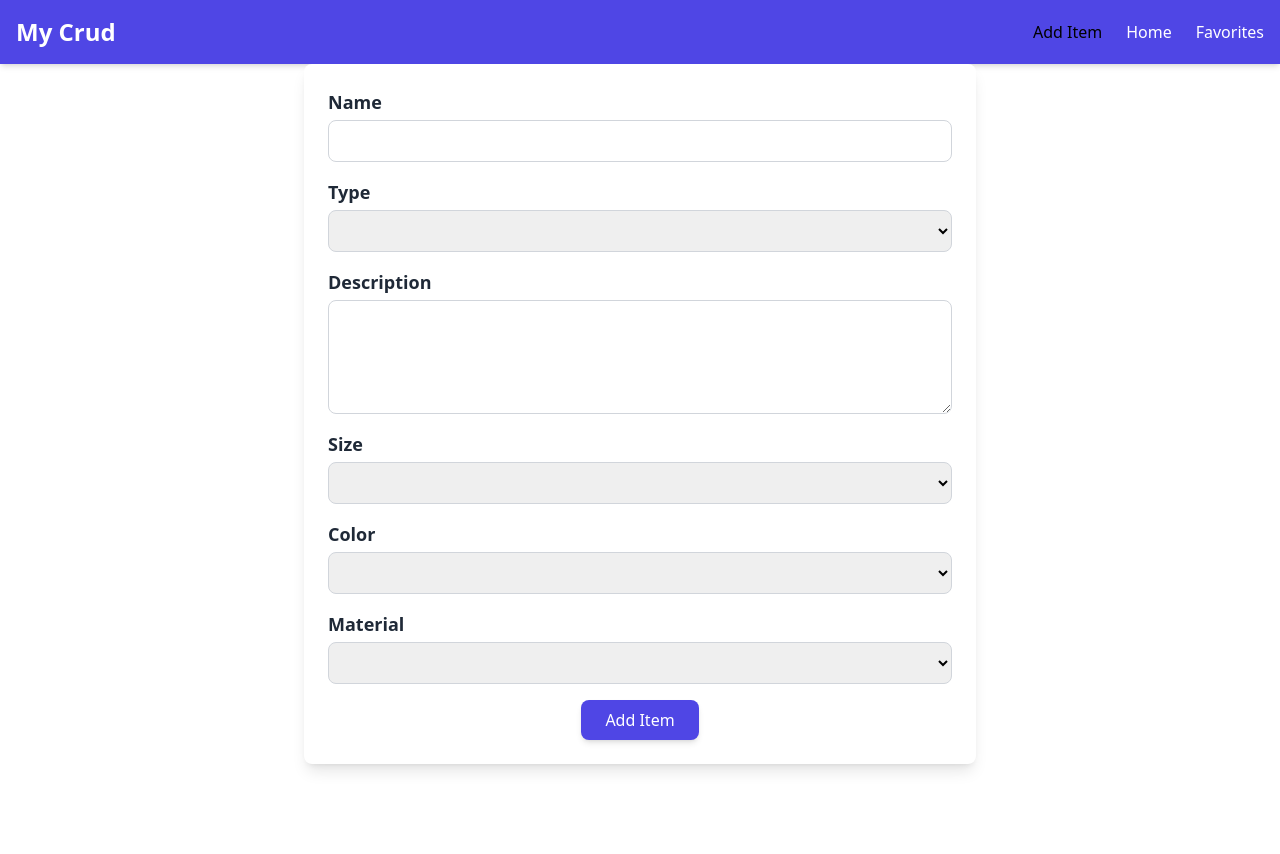
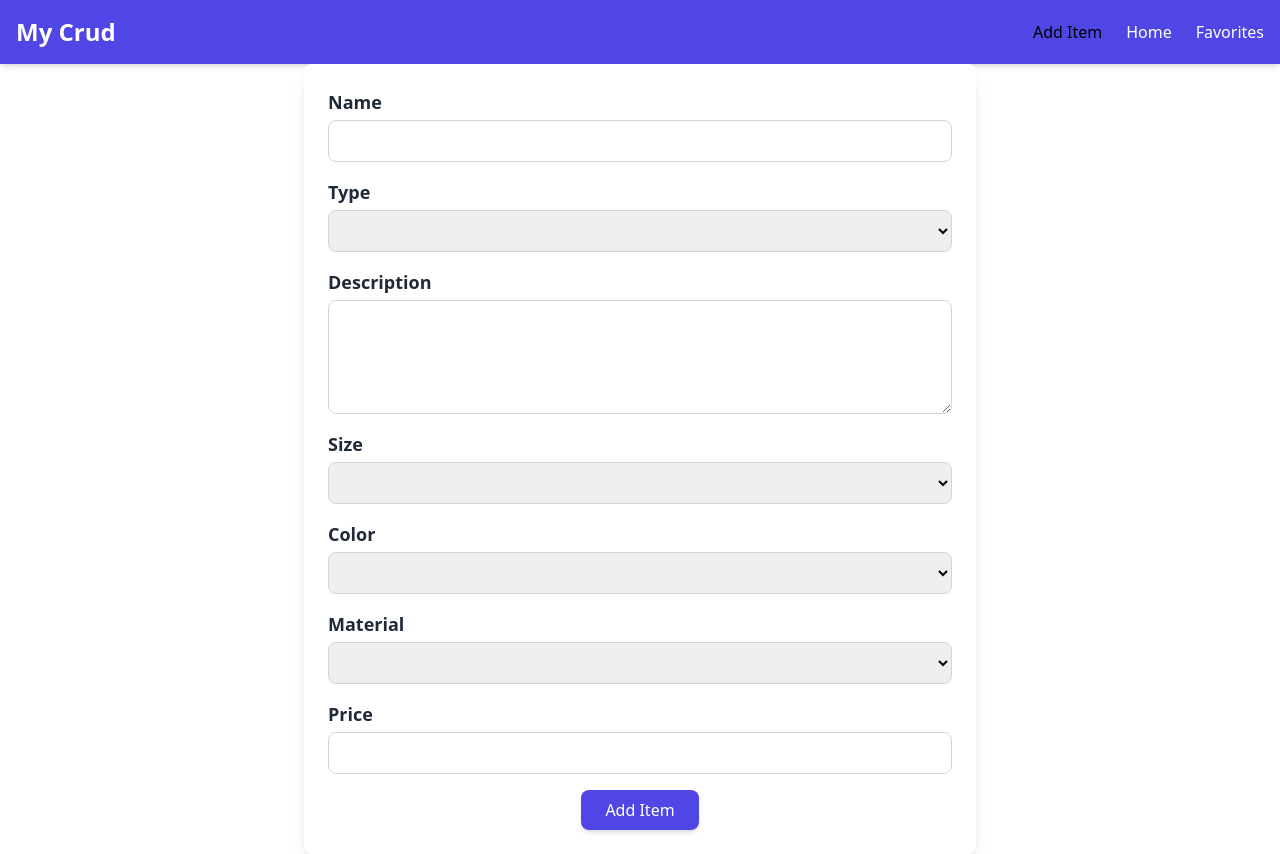
Before and after one commit to FedeAltava/Mycrud, an Angular app: page /add in a window 1280 px wide. Before the commit the page ends 800 px from the top, so only its background shows below. Built offline with nearby package versions, Linux system fonts and the light colour scheme.

Commit message:
price added

```diff
--- a/src/app/add/add.component.html
+++ b/src/app/add/add.component.html
@@ -1,52 +1,115 @@
-<app-header/>
-<form [formGroup]="itemForm" (ngSubmit)="addItem()" class="max-w-2xl mx-auto p-6 bg-white rounded-lg shadow-lg">
+<app-header />
+<form
+  [formGroup]="itemForm"
+  (ngSubmit)="addItem()"
+  class="max-w-2xl mx-auto p-6 bg-white rounded-lg shadow-lg"
+>
+  <div class="mb-4">
+    <label for="name" class="block text-lg font-semibold text-gray-800"
+      >Name</label
+    >
+    <input
+      type="text"
+      formControlName="name"
+      id="name"
+      required
+      class="mt-1 block w-full px-4 py-2 border border-gray-300 rounded-lg focus:ring-2 focus:ring-indigo-500"
+    />
+  </div>
 
   <div class="mb-4">
-    <label for="name" class="block text-lg font-semibold text-gray-800">Name</label>
-    <input type="text" formControlName="name" id="name" required class="mt-1 block w-full px-4 py-2 border border-gray-300 rounded-lg focus:ring-2 focus:ring-indigo-500" />
-  </div>
-
-
-  <div class="mb-4">
-    <label for="type" class="block text-lg font-semibold text-gray-800">Type</label>
-    <select formControlName="type" id="type" required class="mt-1 block w-full px-4 py-2 border border-gray-300 rounded-lg focus:ring-2 focus:ring-indigo-500">
+    <label for="type" class="block text-lg font-semibold text-gray-800"
+      >Type</label
+    >
+    <select
+      formControlName="type"
+      id="type"
+      required
+      class="mt-1 block w-full px-4 py-2 border border-gray-300 rounded-lg focus:ring-2 focus:ring-indigo-500"
+    >
       <option *ngFor="let type of types" [value]="type">{{ type }}</option>
     </select>
   </div>
 
+  <div class="mb-4">
+    <label for="description" class="block text-lg font-semibold text-gray-800"
+      >Description</label
+    >
+    <textarea
+      formControlName="description"
+      id="description"
+      required
+      rows="4"
+      maxlength="250"
+      class="mt-1 block w-full px-4 py-2 border border-gray-300 rounded-lg focus:ring-2 focus:ring-indigo-500"
+    ></textarea>
+  </div>
 
   <div class="mb-4">
-    <label for="description" class="block text-lg font-semibold text-gray-800">Description</label>
-    <textarea formControlName="description" id="description" required rows="4"  maxlength="250" class="mt-1 block w-full px-4 py-2 border border-gray-300 rounded-lg focus:ring-2 focus:ring-indigo-500"></textarea>
-  </div>
-
-
-  <div class="mb-4">
-    <label for="size" class="block text-lg font-semibold text-gray-800">Size</label>
-    <select formControlName="size" id="size" required class="mt-1 block w-full px-4 py-2 border border-gray-300 rounded-lg focus:ring-2 focus:ring-indigo-500">
+    <label for="size" class="block text-lg font-semibold text-gray-800"
+      >Size</label
+    >
+    <select
+      formControlName="size"
+      id="size"
+      required
+      class="mt-1 block w-full px-4 py-2 border border-gray-300 rounded-lg focus:ring-2 focus:ring-indigo-500"
+    >
       <option *ngFor="let size of sizes" [value]="size">{{ size }}</option>
     </select>
   </div>
 
-
   <div class="mb-4">
-    <label for="color" class="block text-lg font-semibold text-gray-800">Color</label>
-    <select formControlName="color" id="color" required class="mt-1 block w-full px-4 py-2 border border-gray-300 rounded-lg focus:ring-2 focus:ring-indigo-500">
+    <label for="color" class="block text-lg font-semibold text-gray-800"
+      >Color</label
+    >
+    <select
+      formControlName="color"
+      id="color"
+      required
+      class="mt-1 block w-full px-4 py-2 border border-gray-300 rounded-lg focus:ring-2 focus:ring-indigo-500"
+    >
       <option *ngFor="let color of colors" [value]="color">{{ color }}</option>
     </select>
   </div>
 
-
   <div class="mb-4">
-    <label for="material" class="block text-lg font-semibold text-gray-800">Material</label>
-    <select formControlName="material" id="material" required class="mt-1 block w-full px-4 py-2 border border-gray-300 rounded-lg focus:ring-2 focus:ring-indigo-500">
-      <option *ngFor="let material of materials" [value]="material">{{ material }}</option>
+    <label for="material" class="block text-lg font-semibold text-gray-800"
+      >Material</label
+    >
+    <select
+      formControlName="material"
+      id="material"
+      required
+      class="mt-1 block w-full px-4 py-2 border border-gray-300 rounded-lg focus:ring-2 focus:ring-indigo-500"
+    >
+      <option *ngFor="let material of materials" [value]="material">
+        {{ material }}
+      </option>
     </select>
   </div>
 
+  <div class="mb-4">
+    <label for="price" class="block text-lg font-semibold text-gray-800"
+      >Price</label
+    >
+    <input
+      type="number"
+      formControlName="price"
+      id="price"
+      required
+      min="0"
+      max="9999"
+      step="0.01"
+      class="mt-1 block w-full px-4 py-2 border border-gray-300 rounded-lg focus:ring-2 focus:ring-indigo-500"
+    />
+  </div>
 
   <div class="flex justify-center">
-    <button type="submit" class="px-6 py-2 bg-indigo-600 text-white rounded-lg shadow-md hover:bg-indigo-700 focus:outline-none focus:ring-2 focus:ring-indigo-500">
+    <button
+      type="submit"
+      class="px-6 py-2 bg-indigo-600 text-white rounded-lg shadow-md hover:bg-indigo-700 focus:outline-none focus:ring-2 focus:ring-indigo-500"
+    >
       Add Item
     </button>
   </div>
--- a/src/app/add/add.component.ts
+++ b/src/app/add/add.component.ts
@@ -37,7 +37,8 @@ export class AddComponent {
       size: ['',Validators.required],
       color:['',Validators.required],
       material:['',Validators.required],
-      description: ['', Validators.required]
+      description: ['', Validators.required],
+      price:['',Validators.required]
     });
   }
 
@@ -52,7 +53,8 @@ export class AddComponent {
         size:this.itemForm.value.size,
         color:this.itemForm.value.color,
         material:this.itemForm.value.material,
-        description:this.itemForm.value.description
+        description:this.itemForm.value.description,
+        price:this.itemForm.value.price
       };
       this.itemService.addNewProductObservable(newItem);
     }
--- a/src/app/home/home.component.html
+++ b/src/app/home/home.component.html
@@ -21,6 +21,7 @@
           <li class="text-gray-600"><span class="font-semibold">Color:</span> {{ item.color }}</li>
           <li class="text-gray-600"><span class="font-semibold">Material:</span> {{ item.material }}</li>
           <li class="text-gray-700 mt-2"> <span class="font-semibold">Description:</span> {{ item.description }}</li>
+          <li class="text-gray-700 mt-2"> <span class="font-semibold">Price:</span> {{ item.price }}</li>
         </ul>
 
 
--- a/src/app/interfaces/item.interface.ts
+++ b/src/app/interfaces/item.interface.ts
@@ -6,4 +6,5 @@ export interface Item {
   color: string;
   material: string;
   description: string;
+  price:number;
 }
```
